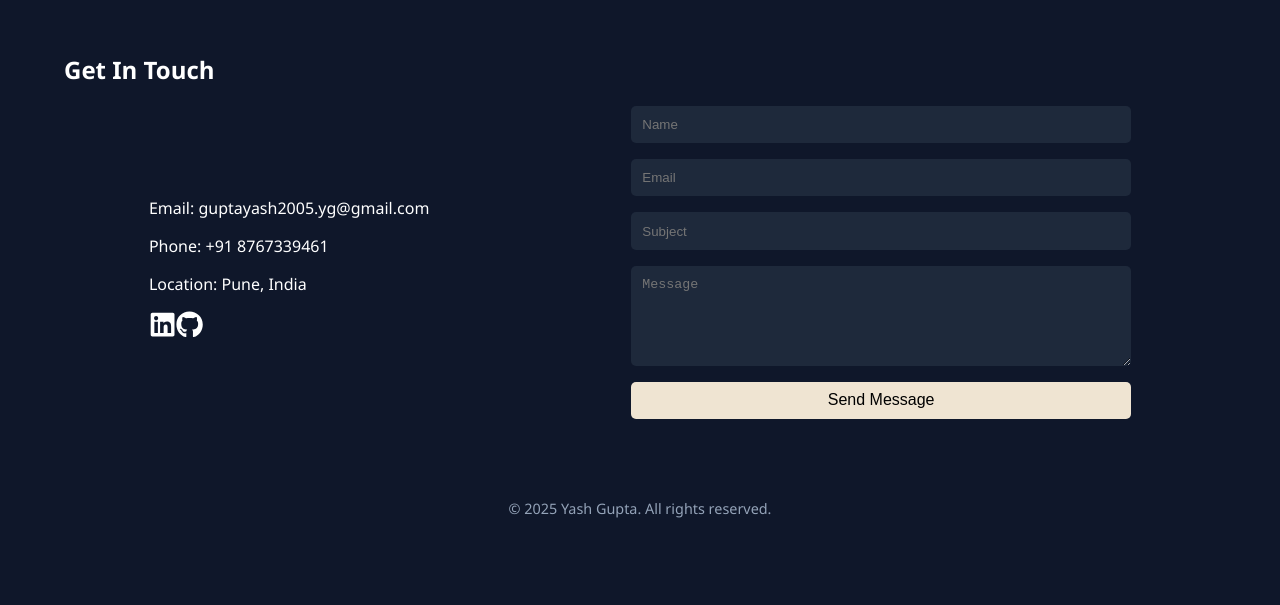
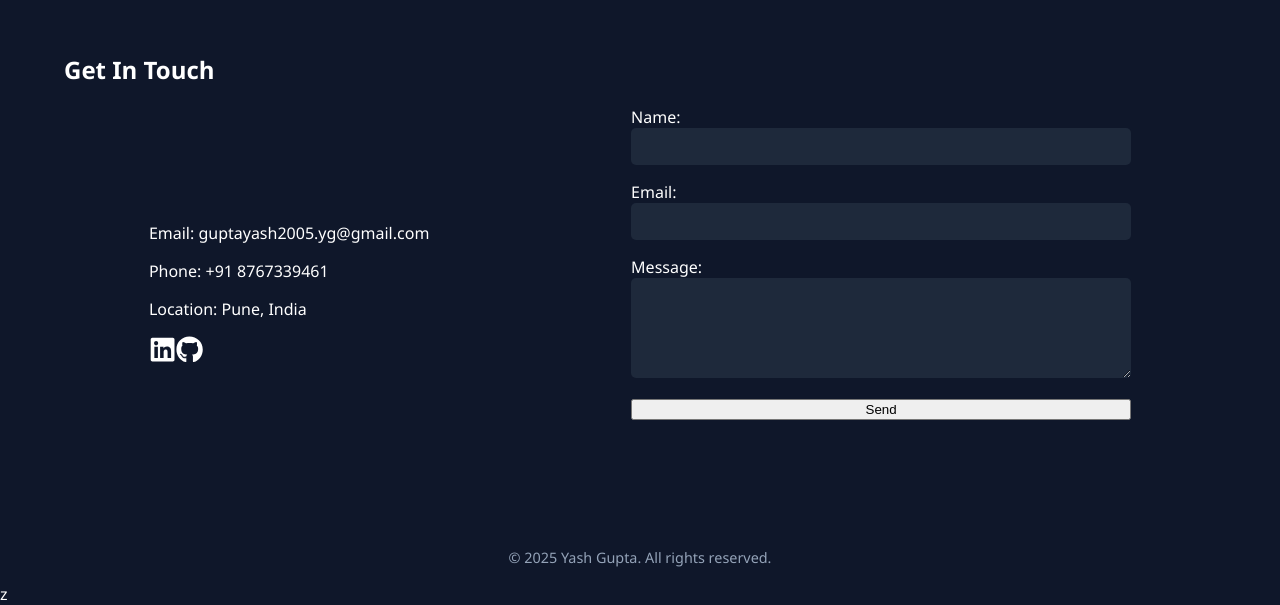
Before and after one commit to maivyash/portfolio, a React (Create React App) app: page / in a window 1280 px wide. Shown: the part 3587-4192 px from the top of the page. Before the commit the page ends 4121 px from the top, so only its background shows below. Built offline with nearby package versions, Linux system fonts and the light colour scheme.

Commit message:
Initial Commit

```diff
--- a/public/index.html
+++ b/public/index.html
@@ -2,42 +2,21 @@
 <html lang="en">
   <head>
     <meta charset="utf-8" />
-    <link rel="icon" href="%PUBLIC_URL%/favicon.ico" />
+    <link rel="icon" href="%PUBLIC_URL%/image.png" type="image/png" />
     <meta name="viewport" content="width=device-width, initial-scale=1" />
     <meta name="theme-color" content="#000000" />
     <meta
-      name="description"
-      content="Web site created using create-react-app"
+
     />
-    <link rel="apple-touch-icon" href="%PUBLIC_URL%/logo192.png" />
-    <!--
-      manifest.json provides metadata used when your web app is installed on a
-      user's mobile device or desktop. See https://developers.google.com/web/fundamentals/web-app-manifest/
-    -->
+
     <link rel="manifest" href="%PUBLIC_URL%/manifest.json" />
-    <!--
-      Notice the use of %PUBLIC_URL% in the tags above.
-      It will be replaced with the URL of the `public` folder during the build.
-      Only files inside the `public` folder can be referenced from the HTML.
 
-      Unlike "/favicon.ico" or "favicon.ico", "%PUBLIC_URL%/favicon.ico" will
-      work correctly both with client-side routing and a non-root public URL.
-      Learn how to configure a non-root public URL by running `npm run build`.
-    -->
-    <title>React App</title>
+    <title>Hello/Namaste</title>
   </head>
   <body>
-    <noscript>You need to enable JavaScript to run this app.</noscript>
+    <noscript></noscript>
     <div id="root"></div>
-    <!--
-      This HTML file is a template.
-      If you open it directly in the browser, you will see an empty page.
 
-      You can add webfonts, meta tags, or analytics to this file.
-      The build step will place the bundled scripts into the <body> tag.
-
-      To begin the development, run `npm start` or `yarn start`.
-      To create a production bundle, use `npm run build` or `yarn build`.
-    -->
   </body>
 </html>
+z
--- a/src/App.js
+++ b/src/App.js
@@ -15,7 +15,7 @@ import healthhubprojectimagefrom from "./asset/healthhubss.png";
 import collegesurferprojectimagefrom from "./asset/collegesurfer.png";
 import Dock from "./tools/Dock";
 import { FaHome, FaUser, FaCode, FaTasks, FaEnvelope } from "react-icons/fa";
-import { useRef } from "react";
+import { useRef, useState } from "react";
 import useInView from "./tools/useInView";
 // import { IconCloud } from "./tools/logoCloud";
 // import TechMarquee from "./tools/techMarquee";
@@ -56,6 +56,44 @@ const slugs = [
   "figma",
 ];
 function App() {
+  //
+  //contact
+  const [formData, setFormData] = useState({
+    name: "",
+    email: "",
+    message: "",
+  });
+  const [status, setStatus] = useState("");
+
+  const handleChange = (e) => {
+    setFormData((prev) => ({ ...prev, [e.target.name]: e.target.value }));
+  };
+
+  const handleSubmit = async (e) => {
+    e.preventDefault();
+    setStatus("Sending...");
+
+    try {
+      const response = await fetch("https://formspree.io/f/mvgqoypz", {
+        method: "POST",
+        headers: {
+          "Content-Type": "application/json",
+        },
+        body: JSON.stringify(formData),
+      });
+
+      if (response.ok) {
+        setStatus("Message sent successfully!");
+        setFormData({ name: "", email: "", message: "" });
+      } else {
+        setStatus("Failed to send. Try again.");
+      }
+    } catch (error) {
+      console.error(error);
+      setStatus("Error sending message.");
+    }
+  };
+  //contact
   const skillImages = [
     {
       image: "https://img.icons8.com/color/96/javascript.png",
@@ -380,12 +418,42 @@ function App() {
                   />
                 </div>
               </div>
-              <form className="contact-form">
-                <input type="text" placeholder="Name" />
-                <input type="email" placeholder="Email" />
-                <input type="text" placeholder="Subject" />
-                <textarea placeholder="Message"></textarea>
-                <button className="btn-primary">Send Message</button>
+              <form onSubmit={handleSubmit} className="contact-form">
+                <label>
+                  Name:
+                  <input
+                    type="text"
+                    name="name"
+                    required
+                    value={formData.name}
+                    onChange={handleChange}
+                  />
+                </label>
+
+                <label>
+                  Email:
+                  <input
+                    type="email"
+                    name="email"
+                    required
+                    value={formData.email}
+                    onChange={handleChange}
+                  />
+                </label>
+
+                <label>
+                  Message:
+                  <textarea
+                    name="message"
+                    required
+                    value={formData.message}
+                    onChange={handleChange}
+                  />
+                </label>
+
+                <button type="submit">Send</button>
+
+                <p>{status}</p>
               </form>
             </div>
           </section>
```
Also changed, not shown: 1 other file (tests, documents, lock files or other folders).
